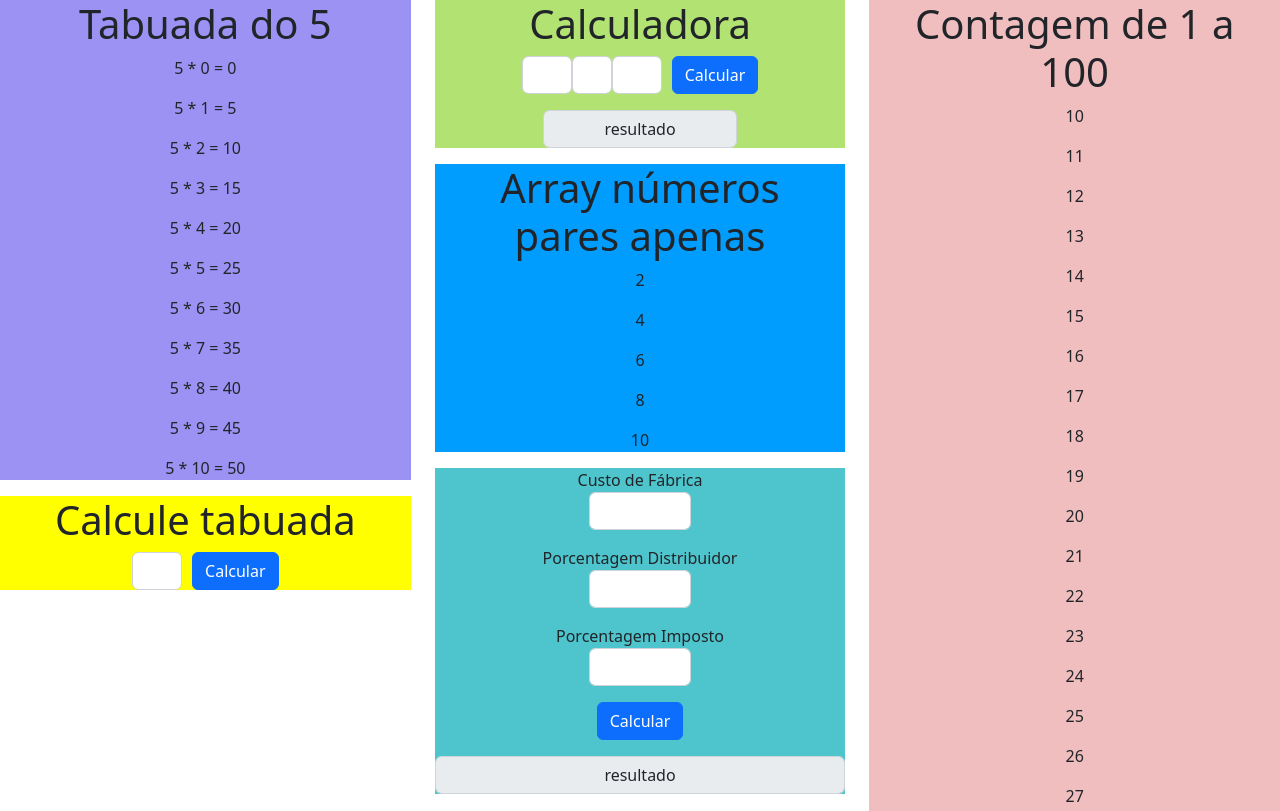
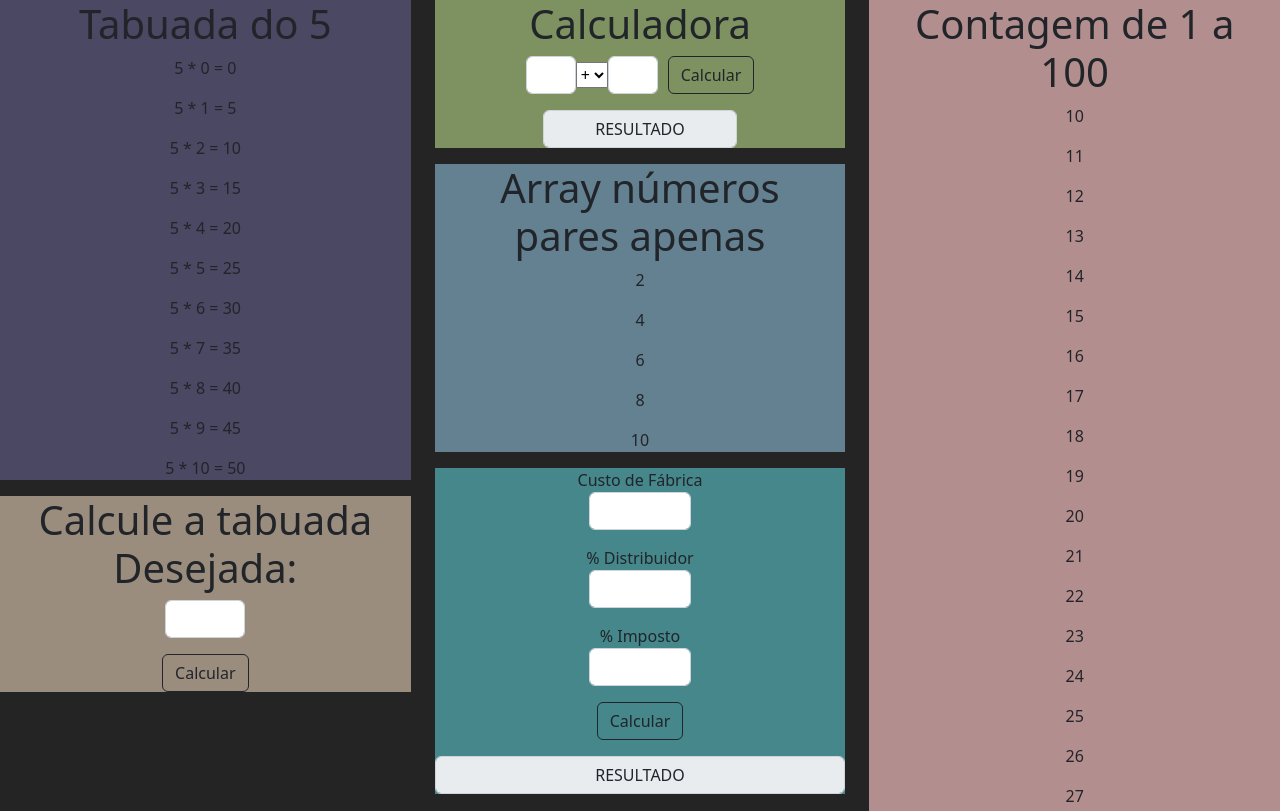
Before and after one commit to GuilhermeDeAlmeidaPereira/JAVASCRIPT, a plain HTML site: page index.html in a window 1280 px wide. Shown: the top 811 px of the page. Drawn offline with nearby package versions, Linux system fonts and the light colour scheme.

Commit message:
ajustes design

```diff
--- a/index.html
+++ b/index.html
@@ -2,7 +2,7 @@
 <html lang="pt-br">
 
 <head>
-    <title>Tarefa 5 - Javascript</title>
+    <title>Exercicio 5- Javascript</title>
 
     <meta charset="utf-8">
     <meta name="viewport" content="width=device-width, initial-scale=1, shrink-to-fit=no">
@@ -12,59 +12,71 @@
         integrity="sha384-iYQeCzEYFbKjA/T2uDLTpkwGzCiq6soy8tYaI1GyVh/UjpbCx/TYkiZhlZB6+fzT" crossorigin="anonymous">
 
     <link rel="stylesheet" href="https://cdn.jsdelivr.net/npm/bootstrap-icons@1.9.1/font/bootstrap-icons.css">
+    <style>
+        body{
+            background-color: rgb(37, 36, 36);
+        }
+    </style>
 </head>
 
 <body>
     <div class="row">
         <div class="col">
-            <div class="container text-center" id="2" style="background-color: rgb(156, 146, 243);">
+            <div class="container text-center" id="2" style="background-color: rgb(74, 72, 99);">
                 <h1>Tabuada do 5</h1>
             </div>
-            <div class="container text-center" id="3" style="background-color: yellow;">
-                <h1>Calcule tabuada</h1>
-                <div class="d-flex justify-content-center align-items-center mb-3">
-                    <input type="text" class="form-control" style="width: 50px;" id="tabuada">
-                    <button type="button" style="margin-left: 10px;" class="btn btn-primary" onclick="calcular()">Calcular</button>
+            <div class="container text-center" id="3" style="background-color: rgb(155, 141, 126);">
+                <h1>Calcule a tabuada Desejada: </h1>
+                <div class="d-flex flex-column justify-content-center align-items-center mb-3">
+                    <input type="text" class="form-control mb-3" style="width: 80px;" id="tabuada">
+                    <button type="button" class="btn btn-outline-dark" onclick="calcular()">Calcular</button>
                 </div>
             </div>
         </div>
         <div class="col">
-            <div class="container text-center mb-3" id="4" style="background-color: rgb(178, 226, 114);">
+            <div class="container text-center mb-3" id="4" style="background-color: rgb(125, 146, 96);">
                 <h1>Calculadora</h1>
                 <div class="d-flex justify-content-center align-items-center mb-3">
                     <input type="text" class="form-control" style="width: 50px;" id="num1">
-                    <input type="text" class="form-control" style="width: 40px;" id="operacao">
+
+                    <select name="" id="operacao">
+                        <option value="+">+</option>
+                        <option value="-">-</option>
+                        <option value="*">X</option>
+                        <option value="/">/</option>
+                    </select>
+
                     <input type="text" class="form-control" style="width: 50px;" id="num2">
-                    <button type="button" style="margin-left: 10px;" class="btn btn-primary" onclick="calcular2()">Calcular</button>
+                    <button type="button" style="margin-left: 10px;" class="btn btn-outline-dark" onclick="calcular2()">Calcular</button>
                 </div>
                 <div class="d-flex justify-content-center align-items-center">
-                    <input class="text-center form-control w-50" type="text" id="resultado" value="resultado" disabled>
+                    <input class="text-center form-control w-50" type="text" id="resultado" value="RESULTADO" disabled>
                 </div>
             </div>
-            <div class="container text-center" id="5" style="background-color: rgb(0, 157, 255);">
+            <div class="container text-center" id="5" style="background-color: rgb(100, 129, 146);">
                 <h1>Array números pares apenas</h1>
             </div>
-            <div style="background-color: rgb(78, 196, 204);">
+            <div style="background-color: rgb(69, 135, 139);">
                 <div class="text-center">
                     <div class="mb-3 d-flex flex-column justify-content-center align-items-center">
-                        <label for="custoFabrica">Custo de Fábrica</label>
+                        <label for="custoFabrica">Custo de Fábrica </label>
                         <input type="text" class="form-control w-25 text-center" name="custoFabrica" id="custoFabrica">
                     </div>
                     <div class="mb-3 d-flex flex-column justify-content-center align-items-center">
-                        <label for="percDistribuidor">Porcentagem Distribuidor</label>
+                        <label for="percDistribuidor">% Distribuidor</label>
                         <input type="text" class="form-control w-25 text-center" name="percDistribuidor" id="percDistribuidor">
                     </div>
                     <div class="mb-3 d-flex flex-column justify-content-center align-items-center">
-                        <label for="percImpostos">Porcentagem Imposto</label>
+                        <label for="percImpostos">% Imposto</label>
                         <input type="text" class="form-control w-25 text-center" name="percImpostos" id="percImpostos">
                     </div>
-                    <button class="btn btn-primary mb-3" name="btnCalcular" onclick="calcular3()">Calcular</button>
-                    <input type="text" class="form-control text-center" name="valorFinal" value="resultado" disabled id="valorFinal">
+                    <button class="btn btn-outline-dark mb-3" name="btnCalcular" onclick="calcular3()">Calcular</button>
+                    <input type="text" class="form-control text-center" name="valorFinal" value="RESULTADO" disabled id="valorFinal">
                 </div>
             </div>
         </div>
         <div class="col">
-            <div class="container text-center" id="1" style="background-color: rgb(240, 190, 190);">
+            <div class="container text-center" id="1" style="background-color: rgb(179, 142, 142);">
                 <h1>Contagem de 1 a 100</h1>
             </div>
         </div>
--- a/script.js
+++ b/script.js
@@ -77,7 +77,7 @@
             }
         }
 
-        //  6 Percorra o array [1,2,3,4,5,6,7,8,9,10] e exiba apenas os valores pares.
+        // 6 Percorra o array [1,2,3,4,5,6,7,8,9,10] e exiba apenas os valores pares.
         var array = [1, 2, 3, 4, 5, 6, 7, 8, 9, 10];
         var div5 = document.getElementById("5");
 
```
